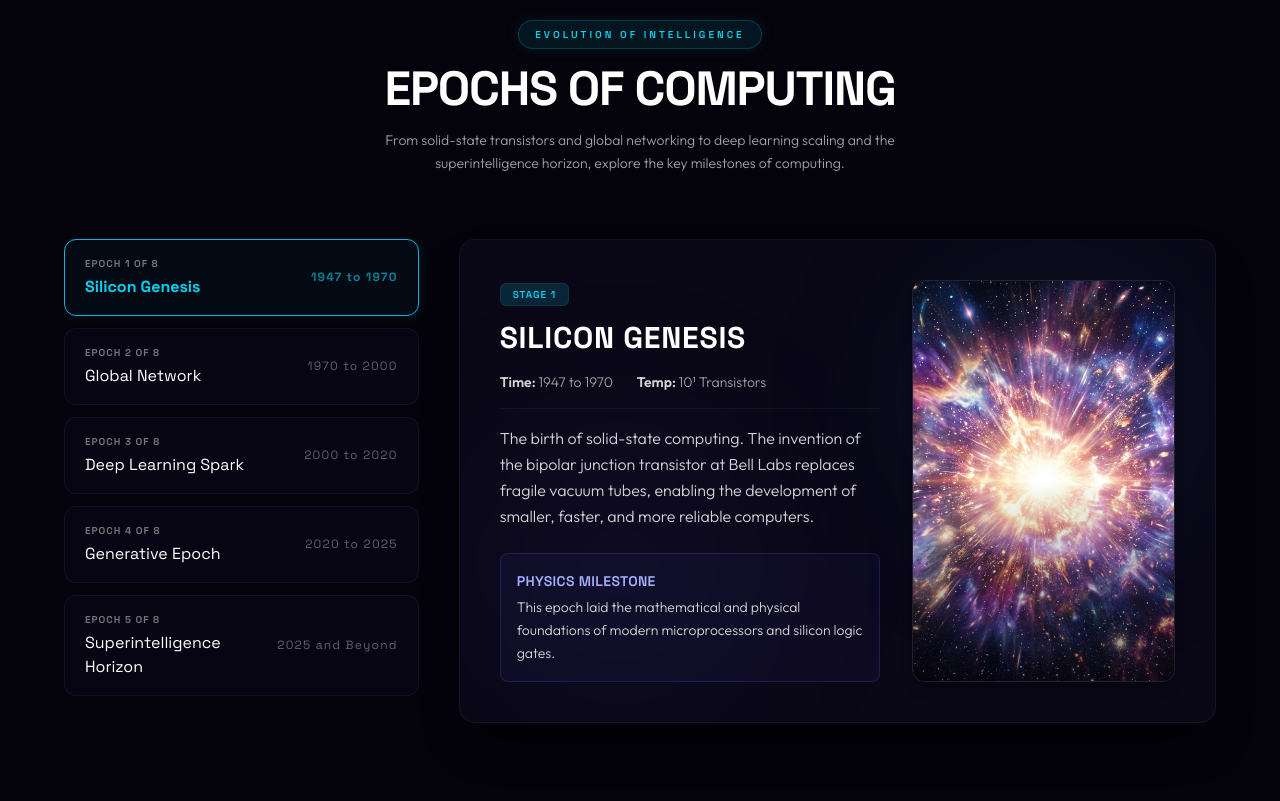
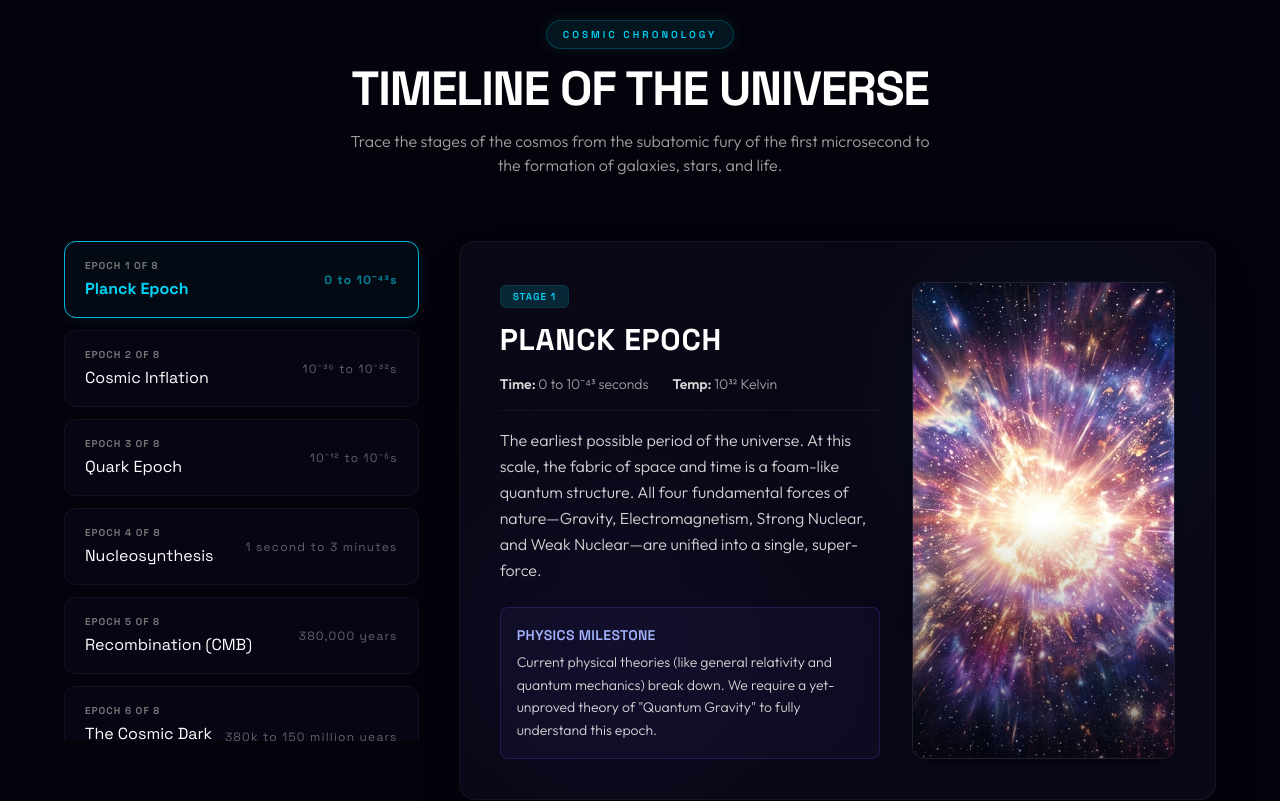
Before and after one commit to swapnasahoo/cosmos, a Next.js app: page / in a window 1280 px wide. Shown: the part 1080-1881 px from the top of the page. Built offline with nearby package versions, Linux system fonts and the light colour scheme.

Commit message:
Revert "refactor: update timeline to epochs of intelligence computing history"
This reverts commit 4d5c617d3f2fcf890d18173c1e1db7e4e586a73e.

```diff
--- a/src/components/Chronology.tsx
+++ b/src/components/Chronology.tsx
@@ -15,62 +15,92 @@ interface Epoch {
 }
 
 const stats = [
-  { value: "1947", label: "Computing Genesis" },
-  { value: "10¹²", label: "LLM Parameters" },
-  { value: "Global", label: "Network Coverage" },
-  { value: "100x", label: "Annual Compute Growth" },
+  { value: "13.8B", label: "Years Since Genesis" },
+  { value: "10³² K", label: "Initial Temperature" },
+  { value: "Infinite", label: "Current Expansion" },
+  { value: "98%", label: "H & He Atoms" },
 ];
 
 const epochs: Epoch[] = [
   {
-    id: "silicon",
+    id: "planck",
     index: 1,
-    title: "Silicon Genesis",
-    time: "1947 to 1970",
-    temp: "10¹ Transistors",
+    title: "Planck Epoch",
+    time: "0 to 10⁻⁴³ seconds",
+    temp: "10³² Kelvin",
     image: "/images/hero.jpg",
-    text: "The birth of solid-state computing. The invention of the bipolar junction transistor at Bell Labs replaces fragile vacuum tubes, enabling the development of smaller, faster, and more reliable computers.",
-    highlight: "This epoch laid the mathematical and physical foundations of modern microprocessors and silicon logic gates.",
+    text: "The earliest possible period of the universe. At this scale, the fabric of space and time is a foam-like quantum structure. All four fundamental forces of nature—Gravity, Electromagnetism, Strong Nuclear, and Weak Nuclear—are unified into a single, super-force.",
+    highlight: "Current physical theories (like general relativity and quantum mechanics) break down. We require a yet-unproved theory of \"Quantum Gravity\" to fully understand this epoch.",
   },
   {
-    id: "internet",
+    id: "inflation",
     index: 2,
-    title: "Global Network",
-    time: "1970 to 2000",
-    temp: "10⁶ Connected Nodes",
+    title: "Cosmic Inflation",
+    time: "10⁻³⁶ to 10⁻³² seconds",
+    temp: "10²⁸ Kelvin",
     image: "/images/hero.jpg",
-    text: "The rise of personal computing and distributed networks. ARPANET evolves into the modern internet, and personal computers enter homes, establishing a globally connected intelligence substrate.",
-    highlight: "Humanity begins distributing information instantaneously, paving the way for massive decentralized datasets.",
+    text: "A mysterious field triggers a super-exponential expansion of space. The universe expands by a factor of 10²⁶ in a fraction of a second, going from smaller than a proton to about the size of a grapefruit. This smoothens space out and seeds quantum fluctuations that will become galaxies.",
+    highlight: "Inflation solves major cosmological problems, explaining why the universe is so flat and uniform in all directions (the Horizon Problem).",
   },
   {
-    id: "deeplearning",
+    id: "quark",
     index: 3,
-    title: "Deep Learning Spark",
-    time: "2000 to 2020",
-    temp: "10⁹ Parameters",
+    title: "Quark Epoch",
+    time: "10⁻¹² to 10⁻⁶ seconds",
+    temp: "10¹⁵ Kelvin",
     image: "/images/hero.jpg",
-    text: "The realization of artificial neural networks. Enabled by GPU hardware acceleration and massive datasets, algorithms learn to extract high-level abstractions, matching humans in vision and speech.",
-    highlight: "AlexNet's success in 2012 proves that scaling deep neural nets solves complex perception problems.",
+    text: "The four fundamental forces separate into their modern forms. The universe is filled with a dense, hot plasma of elementary particles including quarks, leptons (like electrons), and gluons. It is too hot for quarks to bind together into protons and neutrons.",
+    highlight: "Quark-Gluon Plasma (QGP) is recreated today in high-energy particle accelerators like the Large Hadron Collider (LHC) at CERN.",
   },
   {
-    id: "generative",
+    id: "nucleo",
     index: 4,
-    title: "Generative Epoch",
-    time: "2020 to 2025",
-    temp: "10¹² Parameters",
-    image: "/images/cmb.jpg",
-    text: "The rise of attention-based architectures and Large Language Models. AI systems transition from recognizing patterns to generating human-like text, code, imagery, and molecular designs.",
-    highlight: "Large language models demonstrate emergent reasoning and conversational interfaces, sparking global AI integration.",
+    title: "Nucleosynthesis",
+    time: "1 second to 3 minutes",
+    temp: "10⁹ Kelvin",
+    image: "/images/hero.jpg",
+    text: "The universe has cooled enough for quarks to form protons and neutrons. Now, nuclear fusion takes place on a cosmic scale. Protons and neutrons fuse to create the first atomic nuclei: Hydrogen, Deuterium, Helium, and traces of Lithium.",
+    highlight: "After 20 minutes, the universe cools too much for fusion to continue. The ratio of Hydrogen (75%) and Helium (25%) is locked in, matching today's observations.",
   },
   {
-    id: "agi",
+    id: "cmb",
     index: 5,
-    title: "Superintelligence Horizon",
-    time: "2025 and Beyond",
-    temp: "10¹⁵ Parameters",
+    title: "Recombination (CMB)",
+    time: "380,000 years",
+    temp: "3,000 Kelvin",
+    image: "/images/cmb.jpg",
+    text: "The universe has cooled sufficiently for electrons to bind to nuclei, forming the first stable atoms (neutral Hydrogen). Up to this point, the universe was an opaque plasma scattering light. Now, space becomes transparent, and the first light escapes, traveling freely.",
+    highlight: "This \"first light\" is observed today as the Cosmic Microwave Background (CMB)—the oldest radiation we can detect.",
+  },
+  {
+    id: "darkages",
+    index: 6,
+    title: "The Cosmic Dark Ages",
+    time: "380k to 150 million years",
+    temp: "3,000 to 60 Kelvin",
+    image: "/images/hero.jpg",
+    text: "After recombination, the universe is filled with neutral hydrogen gas, but no stars have ignited yet. There are no sources of light besides the gradually fading CMB. The universe is completely dark, but gravity is quietly pulling gas clouds together.",
+    highlight: "During this quiet era, clumps of dark matter grow larger, acting as gravitational anchors for the baryonic gas that will form the first galaxies.",
+  },
+  {
+    id: "stars",
+    index: 7,
+    title: "First Stars & Galaxies",
+    time: "150M to 1 billion years",
+    temp: "60 to 10 Kelvin",
     image: "/images/galaxy.jpg",
-    text: "The convergence of quantum computing, advanced reinforcement learning, and neuromorphic chips. Autonomous agents achieve human-level general intelligence, starting recursive self-improvement loops.",
-    highlight: "Artificial General Intelligence (AGI) becomes the new cognitive foundation of humanity, accelerating scientific discovery.",
+    text: "Gravity succeeds in compressing hydrogen gas clouds until their cores reach critical fusion temperatures. The first generation of massive stars (Population III stars) ignite, ending the Dark Ages. Their intense ultraviolet radiation ionizes the surrounding hydrogen gas (Reionization).",
+    highlight: "These stars cluster together to form the very first proto-galaxies, visible today in deep-field images from the James Webb Space Telescope (JWST).",
+  },
+  {
+    id: "modern",
+    index: 8,
+    title: "The Modern Era",
+    time: "1 billion years to Present",
+    temp: "2.7 Kelvin",
+    image: "/images/galaxy.jpg",
+    text: "Galaxies merge and grow. Generations of stars live and die, enriching the cosmos with heavy elements (carbon, oxygen, iron) through supernovas. Around 9 billion years after the Big Bang (4.6 billion years ago), our Sun and Solar System form from a recycled nebula.",
+    highlight: "Today, the universe is 13.8 billion years old, containing trillions of galaxies. Cosmic expansion is accelerating due to Dark Energy.",
   },
 ];
 
@@ -114,13 +144,13 @@ export default function Chronology() {
       <section id="timeline" className="py-24 max-w-[1200px] mx-auto px-6 scroll-mt-12">
         <div className="text-center flex flex-col items-center gap-4 mb-16">
           <span className="text-[10px] font-semibold tracking-[0.3em] uppercase text-cyan-400 font-heading bg-cyan-400/10 px-4 py-1.5 rounded-full border border-cyan-400/20 shadow-[0_0_15px_rgba(0,242,254,0.1)]">
-            EVOLUTION OF INTELLIGENCE
+            COSMIC CHRONOLOGY
           </span>
           <h2 className="text-3xl sm:text-4xl md:text-5xl font-bold font-heading text-white tracking-tight uppercase">
-            Epochs of Computing
+            Timeline of the Universe
           </h2>
-          <p className="text-xs sm:text-sm text-neutral-400 max-w-[540px] font-light leading-relaxed">
-            From solid-state transistors and global networking to deep learning scaling and the superintelligence horizon, explore the key milestones of computing.
+          <p className="text-sm sm:text-base text-neutral-400 max-w-[600px] font-light">
+            Trace the stages of the cosmos from the subatomic fury of the first microsecond to the formation of galaxies, stars, and life.
           </p>
         </div>
 
```
